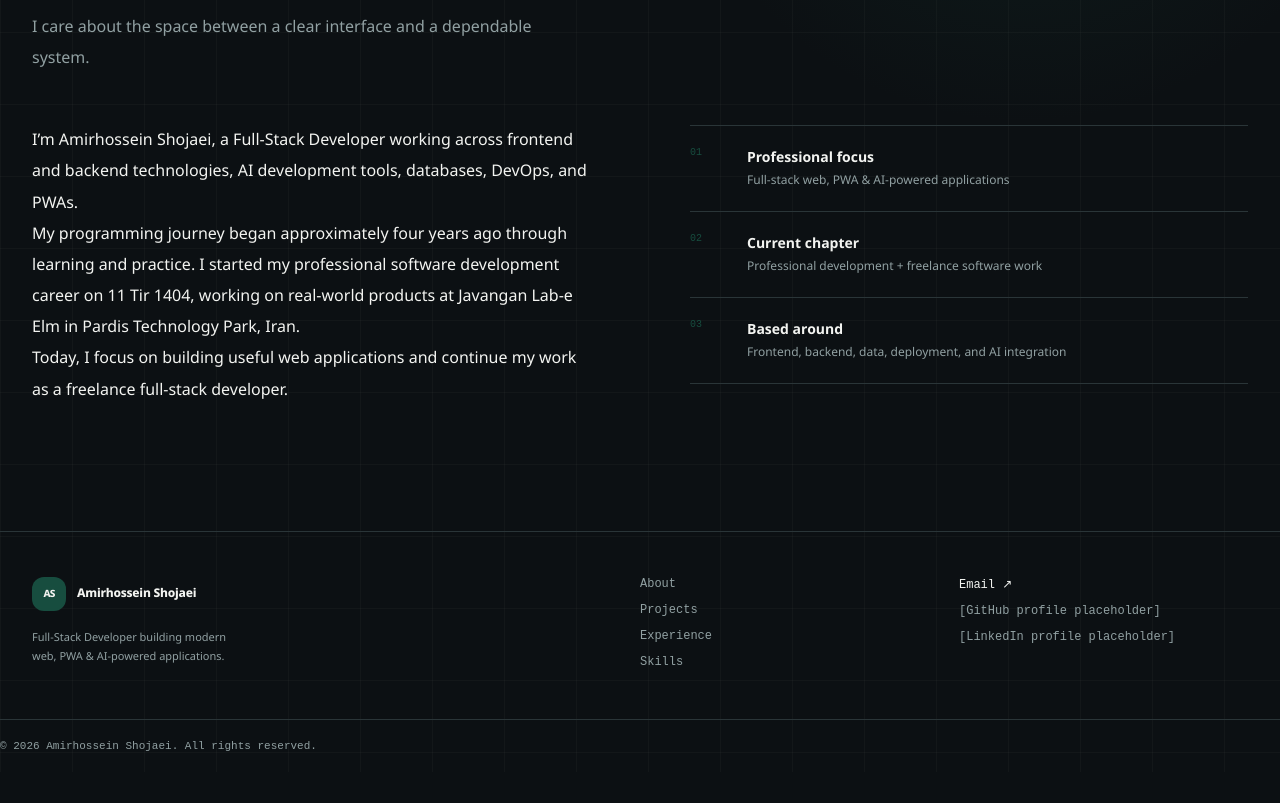
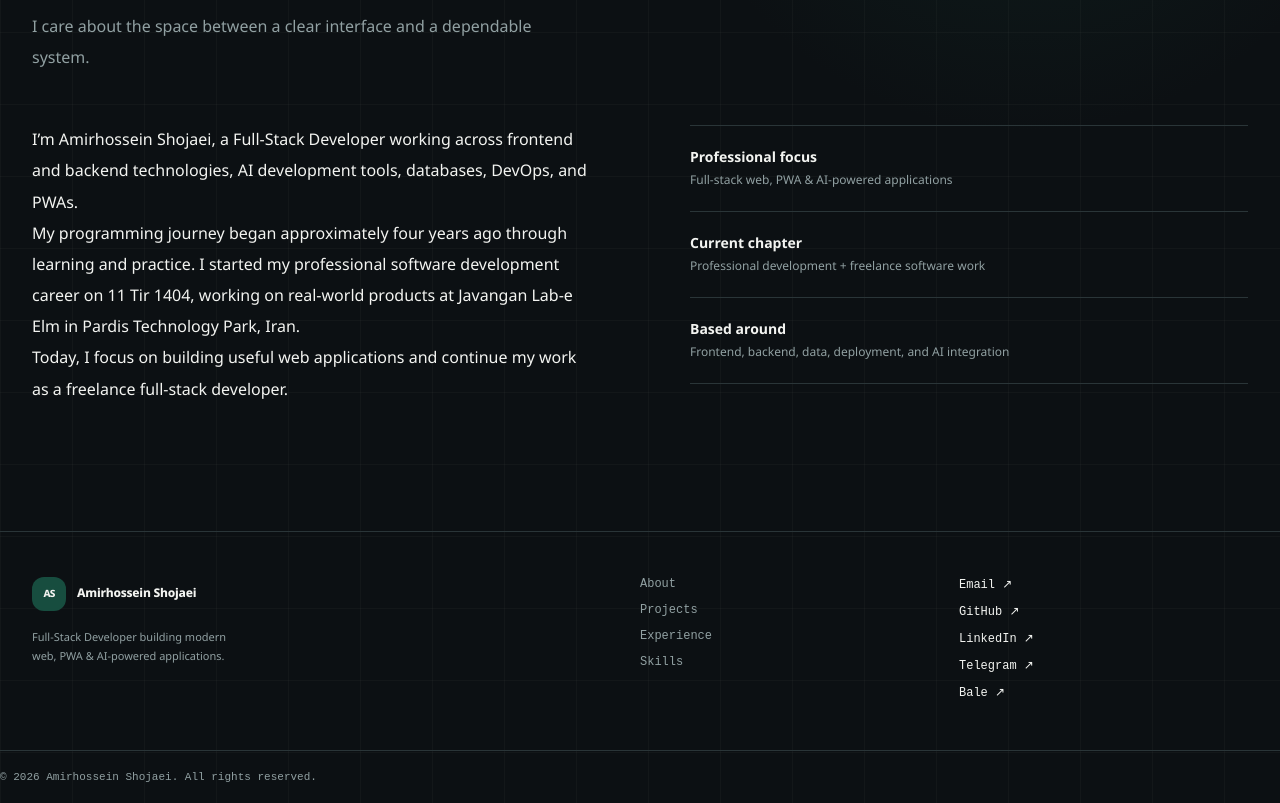
Before and after one commit to amirhossein-shojaei/mysite, a React (Vite) app: page /mysite/about in a window 1280 px wide. Shown: the part 400-1203 px from the top of the page. Before the commit the page ends 1172 px from the top, so only its background shows below. Built offline with nearby package versions, Linux system fonts and the light colour scheme.

Commit message:
feat: localize name and experience by language, remove about numbering, add contact links and scroll-to-top

```diff
--- a/src/Pages/About/About.tsx
+++ b/src/Pages/About/About.tsx
@@ -17,8 +17,8 @@ export function About() {
         <div className="about-lead">
           <p>
             {language === "fa"
-              ? "من امیرحسین شجاعی، توسعه‌دهنده فول‌استک هستم و در حوزه فرانت‌اند، بک‌اند، ابزارهای توسعه هوش مصنوعی، پایگاه داده، دوآپس و PWA فعالیت می‌کنم."
-              : `I’m ${profile.name}, a ${profile.title} working across frontend and backend technologies, AI development tools, databases, DevOps, and PWAs.`}
+              ? `من ${profile.name.fa}، توسعه‌دهنده فول‌استک هستم و در حوزه فرانت‌اند، بک‌اند، ابزارهای توسعه هوش مصنوعی، پایگاه داده، دوآپس و PWA فعالیت می‌کنم.`
+              : `I’m ${profile.name.en}, a ${profile.title} working across frontend and backend technologies, AI development tools, databases, DevOps, and PWAs.`}
           </p>
           <p>
             {t(
@@ -33,17 +33,14 @@ export function About() {
         </div>
         <div className="about-facts">
           <div>
-            <span>01</span>
             <strong>{t("Professional focus")}</strong>
             <p>{t("Full-stack web, PWA & AI-powered applications")}</p>
           </div>
           <div>
-            <span>02</span>
             <strong>{t("Current chapter")}</strong>
             <p>{t("Professional development + freelance software work")}</p>
           </div>
           <div>
-            <span>03</span>
             <strong>{t("Based around")}</strong>
             <p>
               {t("Frontend, backend, data, deployment, and AI integration")}
--- a/src/Pages/Home/Home.tsx
+++ b/src/Pages/Home/Home.tsx
@@ -76,9 +76,7 @@ export function Home() {
               ? "آماده همکاری فریلنسری"
               : "AVAILABLE FOR FREELANCE"}
           </p>
-          <p className="hero-name">
-            {language === "fa" ? "امیرحسین شجاعی" : "Amirhossein Shojaei"}
-          </p>
+          <p className="hero-name">{profile.name[language]}</p>
           <h1>
             {text(profile.title)}
             <br />
--- a/src/Pages/Resume/Resume.tsx
+++ b/src/Pages/Resume/Resume.tsx
@@ -5,7 +5,7 @@ import { skillGroups } from "../../data/skills";
 import { projects } from "../../data/projects";
 import { useLanguage } from "../../locales";
 export function Resume() {
-  const { t } = useLanguage();
+  const { t, language } = useLanguage();
   return (
     <section className="page container resume">
       <div className="resume-head">
@@ -29,10 +29,10 @@ export function Resume() {
         <div>
           <p className="eyebrow">{t("EXPERIENCE")}</p>
           {experience.map((e) => (
-            <div className="resume-item" key={e.title}>
-              <strong>{t(e.title)}</strong>
+            <div className="resume-item" key={e.title[language]}>
+              <strong>{e.title[language]}</strong>
               <span>
-                {e.company} · {e.period}
+                {e.company[language]} · {e.period[language]}
               </span>
             </div>
           ))}
--- /dev/null
+++ b/src/components/ScrollToTop.tsx
@@ -0,0 +1,10 @@
+import { useEffect } from "react";
+import { useLocation } from "react-router-dom";
+
+export function ScrollToTop() {
+  const { pathname } = useLocation();
+  useEffect(() => {
+    window.scrollTo({ top: 0, behavior: "auto" });
+  }, [pathname]);
+  return null;
+}
--- a/src/components/Shell.tsx
+++ b/src/components/Shell.tsx
@@ -35,7 +35,7 @@ export function Shell({ children }: { children: ReactNode }) {
         <nav className="nav container">
           <Link to="/" className="brand" onClick={() => setOpen(false)}>
             <span className="brand-mark">AS</span>
-            <span>{profile.name}</span>
+            <span>{profile.name[language]}</span>
           </Link>
           <div className="header-controls">
             <div className="language-switch" aria-label={t("language.switch")}>
@@ -82,7 +82,7 @@ export function Shell({ children }: { children: ReactNode }) {
           <div>
             <Link to="/" className="brand">
               <span className="brand-mark">AS</span>
-              <span>{profile.name}</span>
+              <span>{profile.name[language]}</span>
             </Link>
             <p className="muted footer-copy">
               {language === "fa"
@@ -101,12 +101,42 @@ export function Shell({ children }: { children: ReactNode }) {
             <a href={`mailto:${profile.email}`} aria-label={t("Email")}>
               {t("Email")} ↗
             </a>
-            <span>{profile.github}</span>
-            <span>{profile.linkedin}</span>
+            <a
+              href={profile.githubUrl}
+              target="_blank"
+              rel="noopener noreferrer"
+              aria-label={t("GitHub")}
+            >
+              GitHub ↗
+            </a>
+            <a
+              href={profile.linkedinUrl}
+              target="_blank"
+              rel="noopener noreferrer"
+              aria-label={t("LinkedIn")}
+            >
+              LinkedIn ↗
+            </a>
+            <a
+              href={profile.telegramUrl}
+              target="_blank"
+              rel="noopener noreferrer"
+              aria-label={t("Telegram")}
+            >
+              Telegram ↗
+            </a>
+            <a
+              href={profile.baleUrl}
+              target="_blank"
+              rel="noopener noreferrer"
+              aria-label={t("Bale")}
+            >
+              Bale ↗
+            </a>
           </div>
         </div>
         <div className="container copyright">
-          © 2026 {profile.name}.{" "}
+          © 2026 {profile.name[language]}.{" "}
           {language === "fa" ? "تمامی حقوق محفوظ است." : "All rights reserved."}
         </div>
       </footer>
--- a/src/data/experience.ts
+++ b/src/data/experience.ts
@@ -1,18 +1,25 @@
 export const experience = [
   {
-    period: "11 Tir 1404 — Present",
-    title: "Professional Software Development",
-    company: "Javangan Lab-e Elm",
-    location: "Pardis Technology Park, Iran",
-    description:
-      "Professional software development experience across real-world projects.",
+    period: { en: "11 Tir 1404 — Present", fa: "۱۱ تیر ۱۴۰۴ — اکنون" },
+    title: {
+      en: "Professional Software Development",
+      fa: "توسعه نرم‌افزار حرفه‌ای",
+    },
+    company: { en: "Edge Runners", fa: "دوندگان لبه علم" },
+    location: { en: "Pardis Technology Park, Iran", fa: "پارک فناوری پردیس، ایران" },
+    description: {
+      en: "Professional software development experience across real-world projects.",
+      fa: "سابقه توسعه نرم‌افزار حرفه‌ای در پروژه‌های واقعی.",
+    },
   },
   {
-    period: "Current",
-    title: "Freelance Full-Stack Developer",
-    company: "Independent practice",
-    location: "Remote",
-    description:
-      "Freelance software development across frontend, backend, AI-powered applications, PWAs, databases, and deployment.",
+    period: { en: "Current", fa: "اکنون" },
+    title: { en: "Freelance Full-Stack Developer", fa: "توسعه‌دهنده فول‌استک فریلنسر" },
+    company: { en: "Independent practice", fa: "فعالیت مستقل" },
+    location: { en: "Remote", fa: "دورکاری" },
+    description: {
+      en: "Freelance software development across frontend, backend, AI-powered applications, PWAs, databases, and deployment.",
+      fa: "توسعه نرم‌افزار فریلنسری در فرانت‌اند، بک‌اند، اپلیکیشن‌های مبتنی بر هوش مصنوعی، PWA، پایگاه داده و استقرار.",
+    },
   },
 ];
--- a/src/data/profile.ts
+++ b/src/data/profile.ts
@@ -1,14 +1,21 @@
 export const profile = {
-  name: "Amirhossein Shojaei",
+  name: { en: "Amirhossein Shojaei", fa: "امیرحسین شجاعی" },
   title: "Full-Stack Developer",
   headline: "Building modern web, PWA & AI-powered applications.",
   summary:
     "I build practical digital products across the frontend, backend, and deployment layers. My work sits at the intersection of thoughtful interfaces, reliable systems, and useful AI.",
   experience: "1+ year",
   programmingJourney: "4+ years",
-  email: "[email placeholder]",
-  github: "[GitHub profile placeholder]",
-  linkedin: "[LinkedIn profile placeholder]",
+  email: "amirhosseinshojaie2@gmail.com",
+  github: "amirhossein-shojaei",
+  githubUrl: "https://github.com/amirhossein-shojaei",
+  linkedin: "amirhossein-shojaei-466178338",
+  linkedinUrl:
+    "https://www.linkedin.com/in/amirhossein-shojaei-466178338?utm_source=share_via&utm_content=profile&utm_medium=member_android",
+  telegram: "amirhosseinshojaei1385",
+  telegramUrl: "https://t.me/amirhosseinshojaei1385",
+  bale: "amirhosseinshojaei1385",
+  baleUrl: "https://ble.im/amirhosseinshojaei1385",
   cvUrl: "#",
   stats: [
     { value: "1+ ", label: "Year professional experience" },
--- a/src/main.tsx
+++ b/src/main.tsx
@@ -5,12 +5,14 @@ import { registerSW } from "virtual:pwa-register";
 import { AppRoutes } from "./routes/index.route";
 import "./styles/globals.css";
 import { LanguageProvider } from "./locales";
+import { ScrollToTop } from "./components/ScrollToTop";
 
 registerSW({ immediate: true });
 createRoot(document.getElementById("root")!).render(
   <StrictMode>
     <LanguageProvider>
       <BrowserRouter basename="/mysite">
+        <ScrollToTop />
         <AppRoutes />
       </BrowserRouter>
     </LanguageProvider>
--- a/src/styles/globals.css
+++ b/src/styles/globals.css
@@ -871,22 +871,13 @@ textarea {
   padding: 21px 0;
   border-bottom: 1px solid var(--line);
   display: grid;
-  grid-template-columns: 42px 1fr;
-  gap: 4px 15px;
-}
-.about-facts span,
-.service-no {
-  color: var(--accent);
-  font:
-    10px ui-monospace,
-    SFMono-Regular,
-    monospace;
+  grid-template-columns: 1fr;
+  gap: 4px;
 }
 .about-facts strong {
   font-size: 14px;
 }
 .about-facts p {
-  grid-column: 2;
   color: var(--muted);
   font-size: 12px;
   margin: 0;
@@ -1000,6 +991,11 @@ textarea {
 .service-no {
   display: block;
   margin-bottom: 35px;
+  color: var(--accent);
+  font:
+    10px ui-monospace,
+    SFMono-Regular,
+    monospace;
 }
 .service h2 {
   font-size: 23px;
@@ -1098,6 +1094,10 @@ textarea {
 }
 .contact-aside {
   border-top: 1px solid var(--line);
+  padding-top: 18px;
+}
+.contact-aside > .eyebrow {
+  margin-bottom: 10px;
 }
 .contact-aside > a,
 .contact-aside > div {
@@ -1415,14 +1415,26 @@ textarea {
     border-top: 1px solid var(--line);
   }
   .process {
-    grid-template-columns: repeat(5, 1fr);
-    overflow: hidden;
+    grid-template-columns: repeat(2, 1fr);
+    overflow: visible;
   }
   .process div {
-    min-width: 112px;
+    min-width: auto;
+    padding: 18px 14px;
+    border-right: 1px solid var(--line);
+    border-bottom: 1px solid var(--line);
+  }
+  .process div:nth-child(2n) {
+    border-right: 0;
+  }
+  .process div:nth-last-child(1):nth-child(odd) {
+    border-bottom: 0;
+  }
+  .process div:not(:first-child) {
+    padding-left: 14px;
   }
   .process-band {
-    overflow: hidden;
+    overflow: visible;
   }
   .cta-inner,
   .service-end,
```
Also changed, not shown: src/Pages/Contact/Contact.tsx (+22 -6 lines), src/Pages/Experience/Experience.tsx (+7 -7 lines), src/locales/fa.ts (+6 -2 lines).
